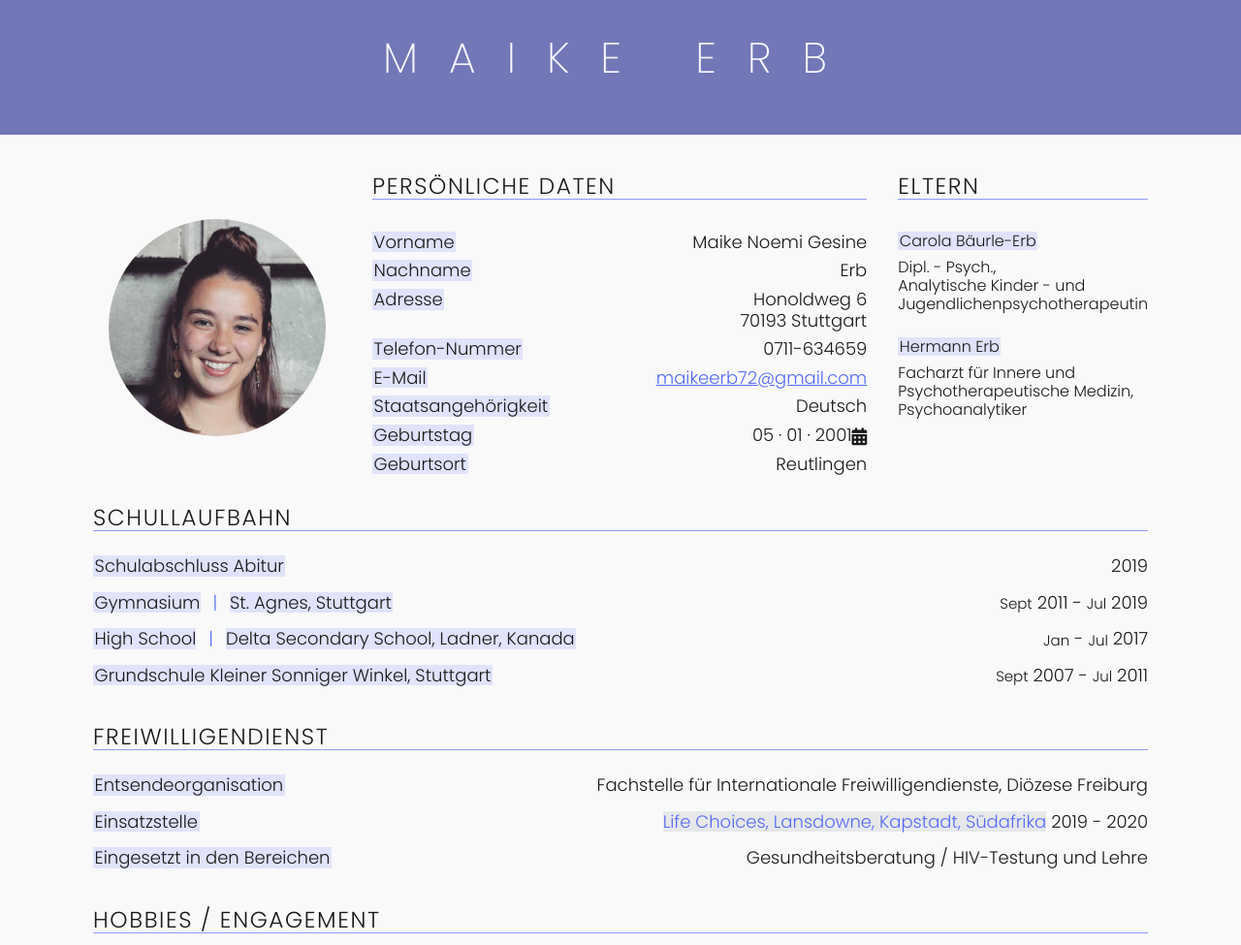
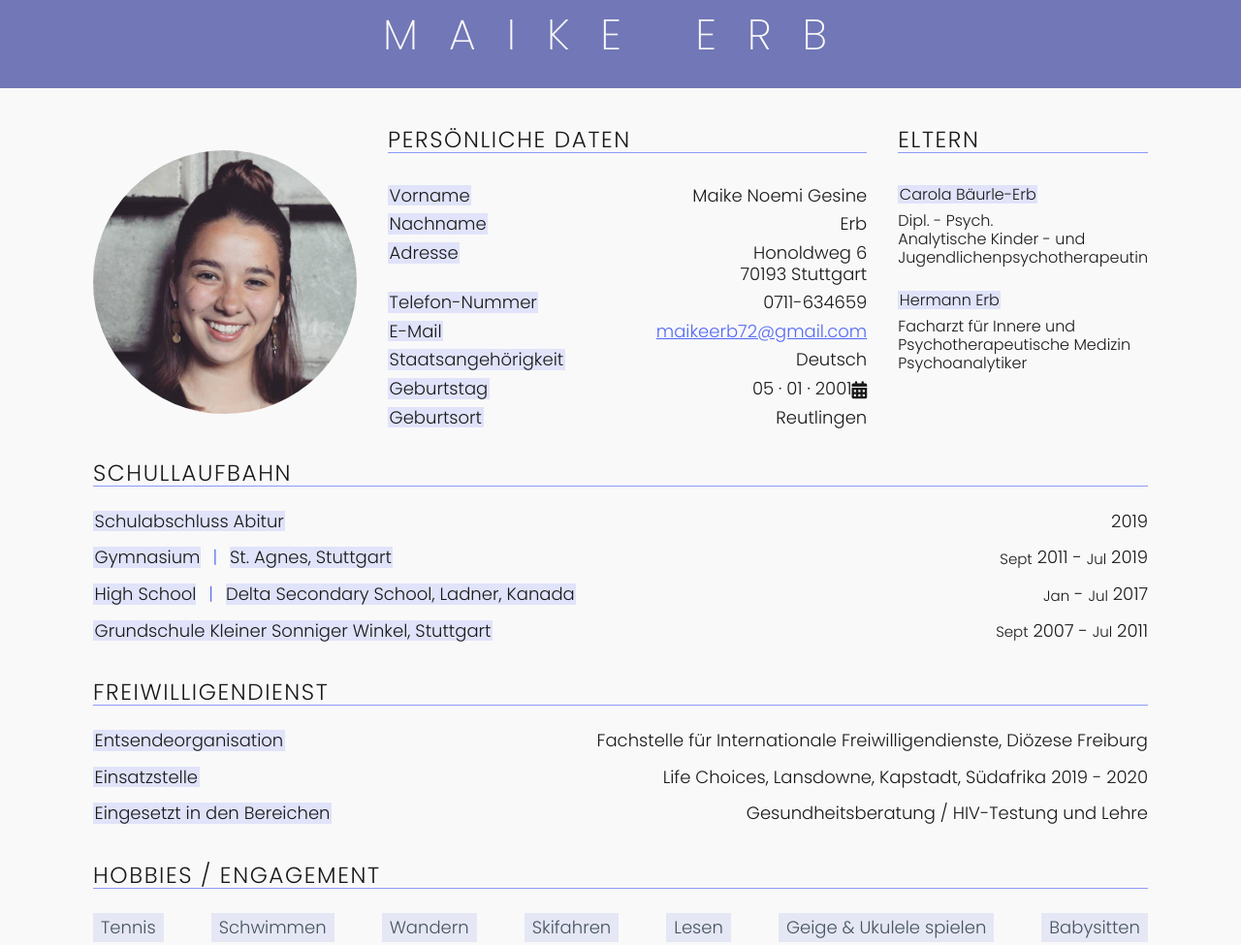
Before and after one commit to evanchristians/resume, a website: page app/index.pug in a window 1280 px wide. Shown: the part 21-996 px from the top of the page at 97% size. Drawn offline with nearby package versions, Linux system fonts and the light colour scheme; files that its build step writes are made by us from their sources; files whose address does not match are found by name.

Commit message:
minor refinements

```diff
--- a/app/assets/styles/_layout.scss
+++ b/app/assets/styles/_layout.scss
@@ -11,7 +11,7 @@ header {
   justify-content: center;
   align-items: center;
   flex-direction: column;
-  height: 10rem;
+  height: 7rem;
   background: $info;
   color: $white;
 }
@@ -20,11 +20,11 @@ main {
   display: grid;
   max-width: 70rem;
   margin: 1rem auto;
-  grid-template-columns: 18rem 1fr;
+  grid-template-columns: 19rem 1fr;
 
   .headshot {
     position: relative;
-    padding: 3rem 2rem;
+    padding: 3rem 1rem;
     display: flex;
     justify-content: center;
     align-items: center;
@@ -238,9 +238,8 @@ ul {
   padding: 0 1rem .5rem;
   li  {
     // margin-right: 1rem;
-    background: $info;
-    // background: transparentize($primary, .75);
-    color: $white;
+    background: transparentize($primary, .75);
+    color: $grey;
     padding: .1rem .5rem
   }
 }
--- a/app/index.pug
+++ b/app/index.pug
@@ -47,10 +47,10 @@ html(lang="en")
           .container.parents
             p(scrolly)
               span Carola Bäurle-Erb
-              | Dipl. - Psych.,<br/>Analytische Kinder - und Jugendlichenpsychotherapeutin
+              | Dipl. - Psych.<br/>Analytische Kinder - und Jugendlichenpsychotherapeutin
             p(scrolly)
               span Hermann Erb
-              | Facharzt für Innere und Psychotherapeutische Medizin, Psychoanalytiker
+              | Facharzt für Innere und Psychotherapeutische Medizin Psychoanalytiker
 
       section(class="span-2")
           h3(scrolly) Schullaufbahn
@@ -75,7 +75,7 @@ html(lang="en")
               | Fachstelle für Internationale Freiwilligendienste, Diözese Freiburg
             p(scrolly)
               span Einsatzstelle
-              | <em>Life Choices, Lansdowne, Kapstadt, Südafrika</em>&nbsp;2019 - 2020
+              | Life Choices, Lansdowne, Kapstadt, Südafrika 2019 - 2020
             p(scrolly)
               span Eingesetzt in den Bereichen
               | Gesundheitsberatung / HIV-Testung und Lehre
```
Also changed, not shown: app/dist/css/main.css, index.html.
